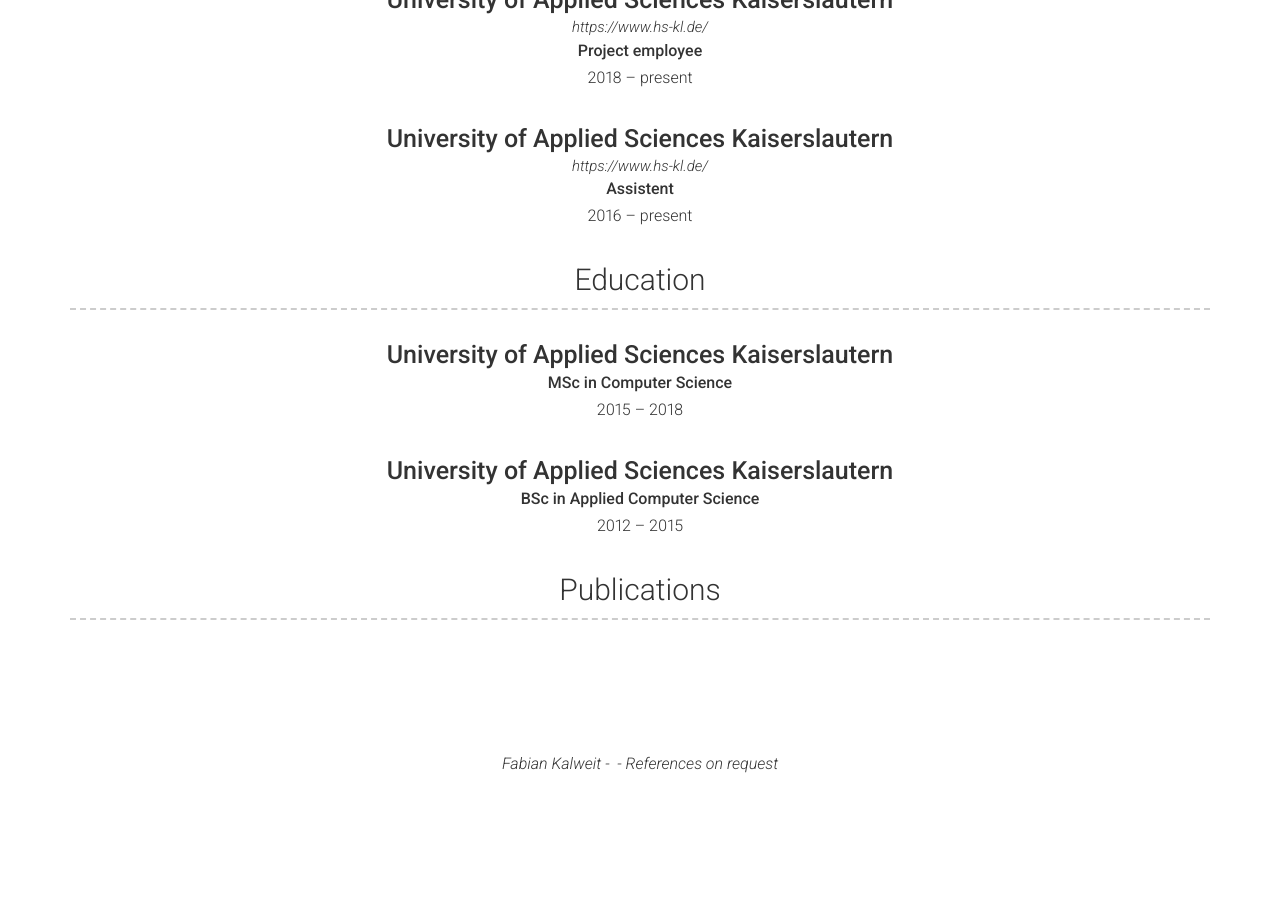
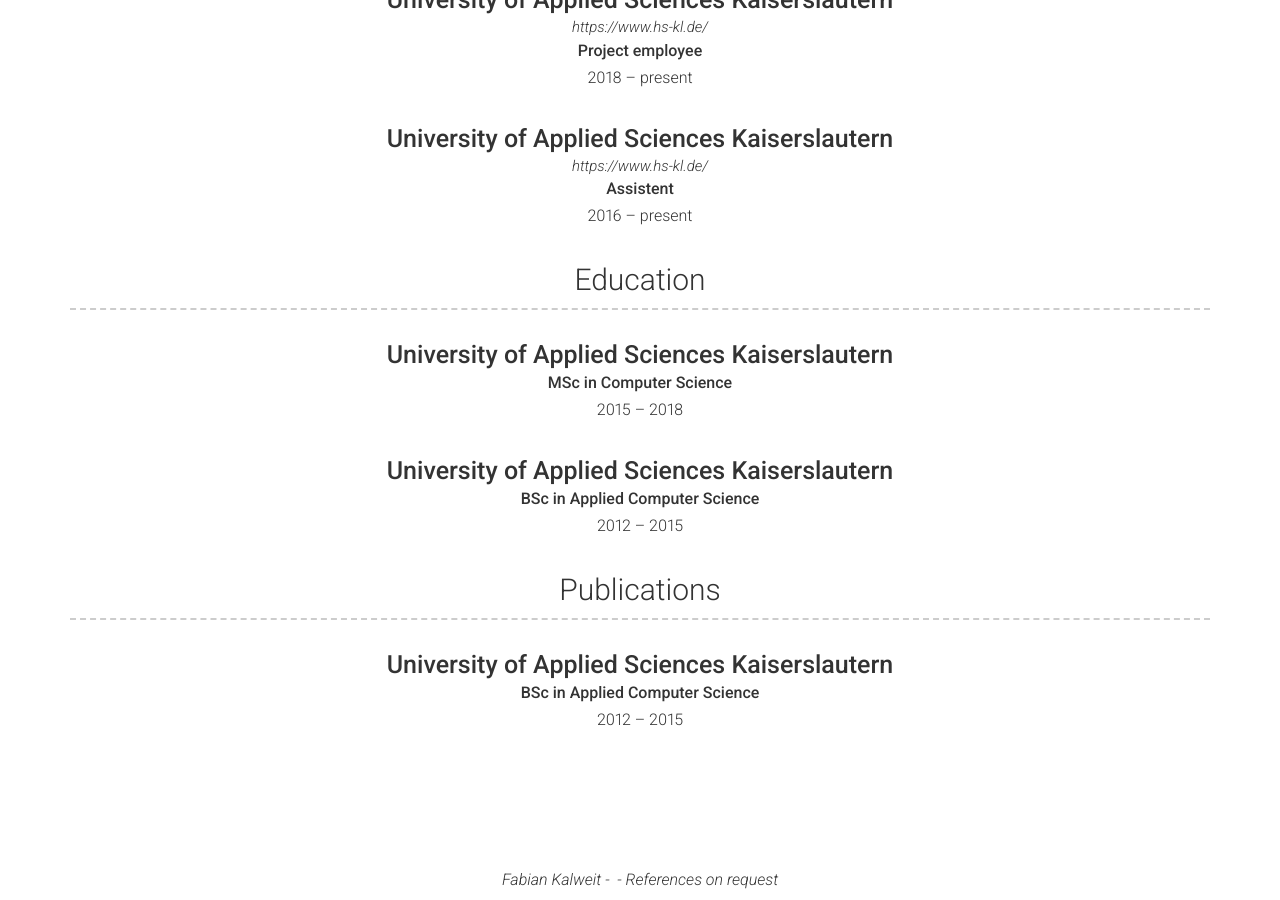
Before and after one commit to fkalweit/fkalweit.github.io, a Jekyll site: the page built from index.md, in a window 1280 px wide and 900 px high, scrolled down 890 px. Built offline with Jekyll 4.4.1, drawn with Linux system fonts in a browser that asks for light colours; nearby versions of some CDN libraries; before the commit the page ends 1674 px from its top, so only the background shows below that.

Commit message:
fixed yml error?

```diff
--- a/_data/publications.yml
+++ b/_data/publications.yml
@@ -1,4 +1,10 @@
 # Publications template
+
+- layout: top-middle
+  name: University of Applied Sciences Kaiserslautern
+  dates: 2012 – 2015
+  qualification: BSc in Applied Computer Science
+
 - layout: top-middle
   title: "Game of Drones: How to Control a UAV?"
   authors: Conrad J., Wallach D., Kalweit F., Lindel P., Templin S.
```
